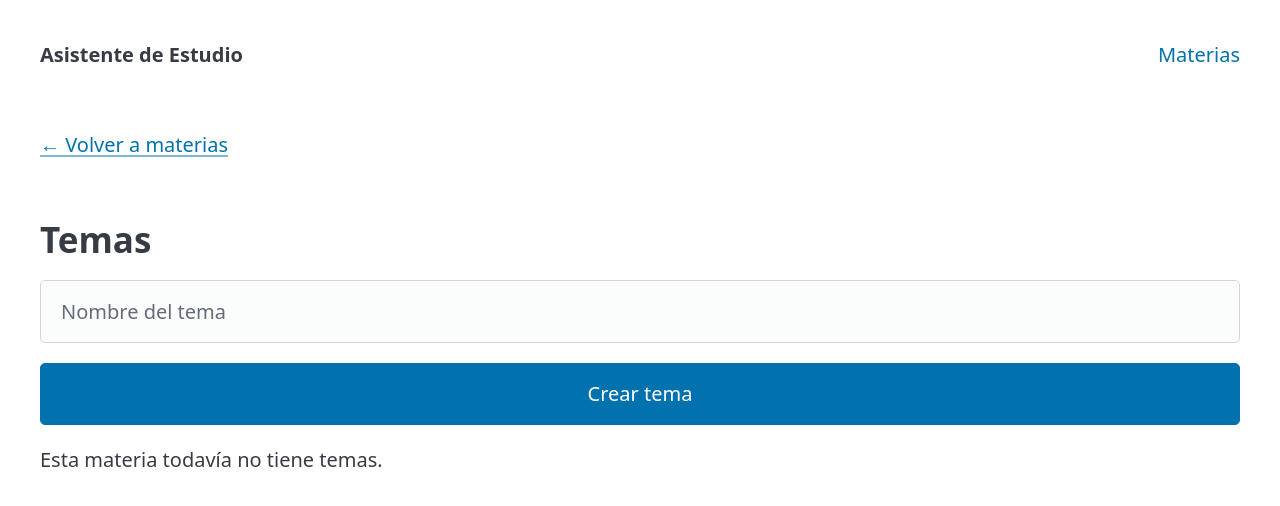
After one commit to aguopizzo-eng/asistente-estudio, a FastAPI app: template app/templates/materia_detalle.html in a window 1280 px wide. The commit adds this page. Shown: the top 506 px of the page. Run offline with FastAPI, Linux system fonts and the light colour scheme; the template is opened without the code that fills it, so the values that code supplies are empty; some libraries are stand-ins or nearby versions.

Commit message:
Agrega pantalla de materia y creación de temas

```diff
--- a/app/main.py
+++ b/app/main.py
@@ -4,7 +4,7 @@ from fastapi import FastAPI, Request
 
 from app import models  # noqa: F401  (hace que Python conozca las tablas)
 from app.database import crear_tablas
-from app.routers import materias
+from app.routers import materias, temas
 from app.templating import templates
 
 
@@ -16,6 +16,7 @@ async def lifespan(app: FastAPI):
 
 app = FastAPI(title="Asistente de Estudio", lifespan=lifespan)
 app.include_router(materias.router)
+app.include_router(temas.router)
 
 
 @app.get("/")
--- /dev/null
+++ b/app/templates/materia_detalle.html
@@ -0,0 +1,25 @@
+{% extends "base.html" %}
+
+{% block titulo %}{{ materia.nombre }}{% endblock %}
+
+{% block contenido %}
+  <p><a href="/materias">← Volver a materias</a></p>
+  <h1>{{ materia.nombre }}</h1>
+
+  <h2>Temas</h2>
+
+  <form method="post" action="/materias/{{ materia.id }}/temas">
+    <input type="text" name="nombre" placeholder="Nombre del tema" maxlength="100" required>
+    <button type="submit">Crear tema</button>
+  </form>
+
+  {% if temas %}
+    <ul>
+      {% for tema in temas %}
+        <li>{{ tema.nombre }}</li>
+      {% endfor %}
+    </ul>
+  {% else %}
+    <p>Esta materia todavía no tiene temas.</p>
+  {% endif %}
+{% endblock %}
--- a/app/templates/materias.html
+++ b/app/templates/materias.html
@@ -13,7 +13,7 @@
   {% if materias %}
     <ul>
       {% for materia in materias %}
-        <li>{{ materia.nombre }}</li>
+        <li><a href="/materias/{{ materia.id }}">{{ materia.nombre }}</a></li>
       {% endfor %}
     </ul>
   {% else %}
```
Also changed, not shown: app/routers/materias.py (+15 -2 lines), app/routers/temas.py (added, +24 -0 lines).
